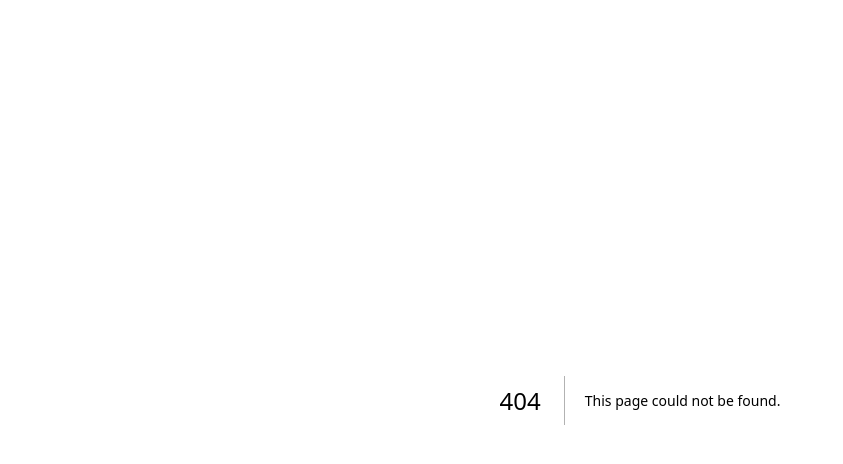
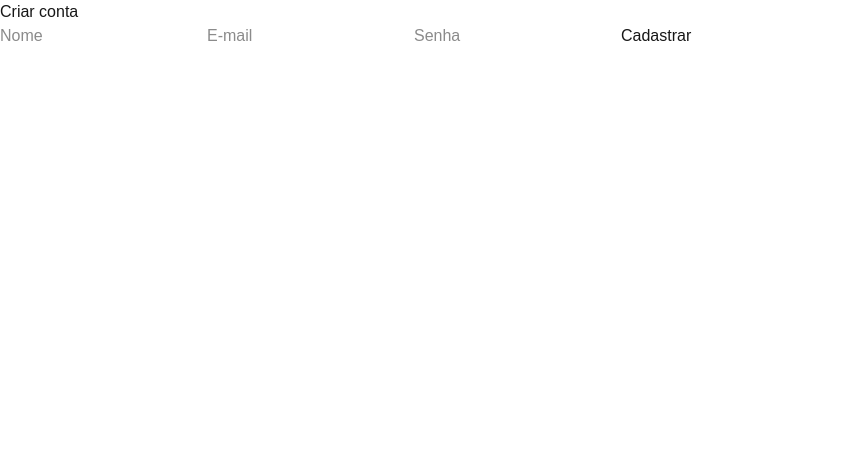
Before and after one commit to andre-webcode/finance-web, a Next.js app: page /register in a window 1280 px wide. Before the commit this address had no page. Shown: the top 464 px of the page, without its empty margins (0-843 px from the left). Built offline with nearby package versions, Linux system fonts and the light colour scheme.

Commit message:
feat: connect register to api

```diff
--- /dev/null
+++ b/src/app/login/page.tsx
@@ -0,0 +1,24 @@
+
+
+
+
+const Login = () => {
+
+
+    return (
+        <main>
+            <h1>Login</h1>
+
+            <form>
+                <input type="email" placeholder="E-mail"/>
+                <input type="password" placeholder="Senha" />
+
+                <button type="submit">
+                    Entrar
+                </button>
+            </form>
+        </main>
+    )
+}
+
+export default Login;
--- a/src/app/page.tsx
+++ b/src/app/page.tsx
@@ -1,69 +1,9 @@
 import Image from "next/image";
 
 export default function Home() {
-  return (
-    <div className="flex flex-col flex-1 items-center justify-center bg-zinc-50 font-sans dark:bg-black">
-      <main className="flex flex-1 w-full max-w-3xl flex-col items-center justify-between py-32 px-16 bg-white dark:bg-black sm:items-start">
-        <Image
-          className="dark:invert h-5 w-[100px]"
-          src="/next.svg"
-          alt="Next.js logo"
-          width={100}
-          height={20}
-          priority
-        />
-        <div className="flex flex-col items-center gap-6 text-center sm:items-start sm:text-left">
-          <h1 className="max-w-xs text-3xl font-semibold leading-10 tracking-tight text-black dark:text-zinc-50">
-            To get started, edit the{" "}
-            <code className="rounded bg-black/[.06] px-1.5 py-0.5 font-mono text-[0.9em] dark:bg-white/[.08]">
-              page.tsx
-            </code>{" "}
-            file.
-          </h1>
-          <p className="max-w-md text-lg leading-8 text-zinc-600 dark:text-zinc-400">
-            Looking for a starting point or more instructions? Head over to{" "}
-            <a
-              href="https://vercel.com/templates?framework=next.js&utm_source=create-next-app&utm_medium=appdir-template-tw&utm_campaign=create-next-app"
-              className="font-medium text-zinc-950 dark:text-zinc-50"
-            >
-              Templates
-            </a>{" "}
-            or the{" "}
-            <a
-              href="https://nextjs.org/learn?utm_source=create-next-app&utm_medium=appdir-template-tw&utm_campaign=create-next-app"
-              className="font-medium text-zinc-950 dark:text-zinc-50"
-            >
-              Learning
-            </a>{" "}
-            center.
-          </p>
-        </div>
-        <div className="flex flex-col gap-4 text-base font-medium sm:flex-row">
-          <a
-            className="flex h-12 w-full items-center justify-center gap-2 rounded-full bg-foreground px-5 text-background transition-colors hover:bg-[#383838] dark:hover:bg-[#ccc] md:w-[158px]"
-            href="https://vercel.com/new?utm_source=create-next-app&utm_medium=appdir-template-tw&utm_campaign=create-next-app"
-            target="_blank"
-            rel="noopener noreferrer"
-          >
-            <Image
-              className="dark:invert h-[14px] w-4"
-              src="/vercel.svg"
-              alt="Vercel logomark"
-              width={16}
-              height={14}
-            />
-            Deploy Now
-          </a>
-          <a
-            className="flex h-12 w-full items-center justify-center rounded-full border border-solid border-black/[.08] px-5 transition-colors hover:border-transparent hover:bg-black/[.04] dark:border-white/[.145] dark:hover:bg-[#1a1a1a] md:w-[158px]"
-            href="https://nextjs.org/docs?utm_source=create-next-app&utm_medium=appdir-template-tw&utm_campaign=create-next-app"
-            target="_blank"
-            rel="noopener noreferrer"
-          >
-            Documentation
-          </a>
-        </div>
-      </main>
+  return(
+    <div>
+      home
     </div>
-  );
+  )
 }
--- /dev/null
+++ b/src/app/register/page.tsx
@@ -0,0 +1,65 @@
+"use client"
+
+import { useState } from "react";
+
+const Register = () => {
+    const [name, setName] = useState("");
+    const [email, setEmail] = useState("");
+    const [password, setPassword] = useState("");
+
+    const handleSubmit = async (e: React.SubmitEvent<HTMLFormElement>) => {
+        e.preventDefault();
+
+        try {
+            const response = await fetch("http://localhost:3001/signup", {
+                method: "POST",
+                headers: {
+                    'content-Type': "application/json",
+                },
+                body: JSON.stringify({
+                    name,
+                    email,
+                    password,
+                })
+            });
+
+            const data = await response.json();
+
+        } catch (error) {
+            console.log('Erro:',error)
+        }
+    }
+
+    return (
+        <main>
+            <h1>Criar conta</h1>
+
+            <form onSubmit={handleSubmit}>
+                <input type="text"
+                    placeholder="Nome"
+                    value={name}
+                    onChange={(e) => setName(e.target.value)}
+                />
+
+                <input type="email"
+                    placeholder="E-mail"
+                    value={email}
+                    onChange={(e) => setEmail(e.target.value)}
+                />
+
+                <input type="password"
+                    placeholder="Senha"
+                    value={password}
+                    onChange={(e) => setPassword(e.target.value)}
+                />
+
+                <button type="submit">
+                    Cadastrar
+                </button>
+            </form>
+
+        </main>
+    )
+}
+
+export default Register;
```
